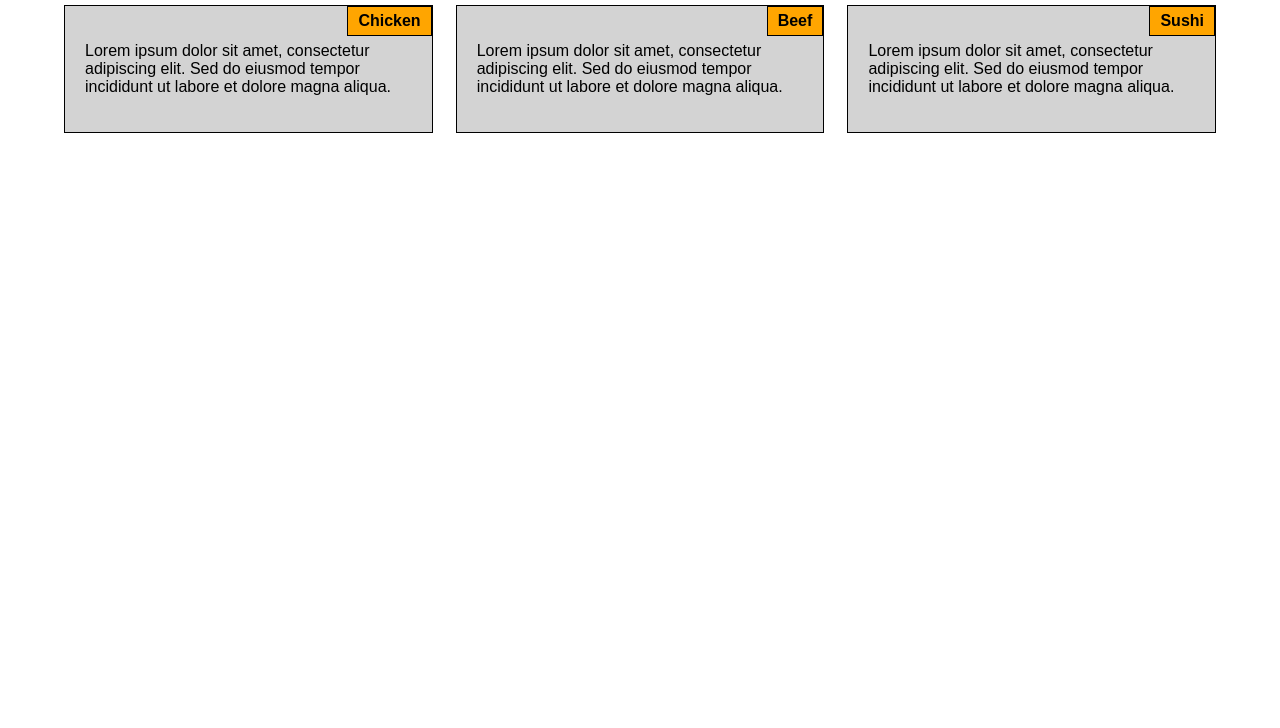
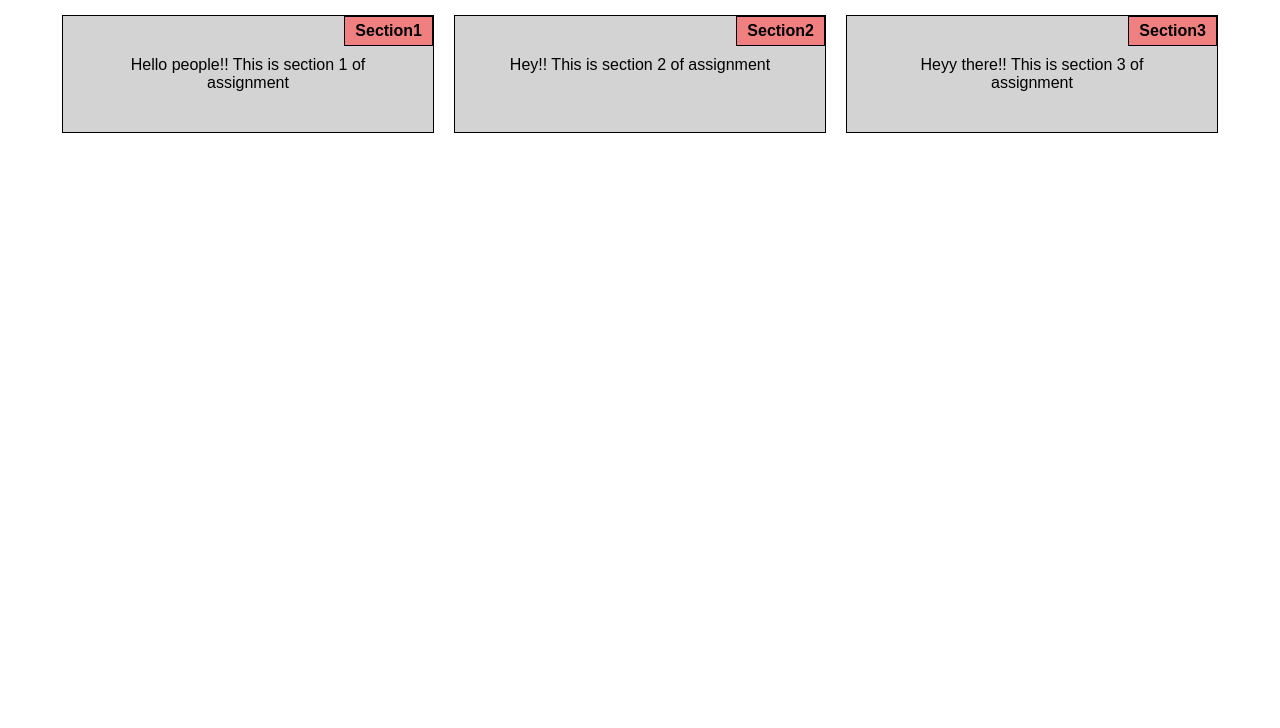
Before and after one commit to jahnavikamana/CSS_Evaluate, a plain HTML site: page index.html in a window 1280 px wide. Shown: the part 72-800 px from the top of the page. Drawn offline with Linux system fonts and the light colour scheme.

Commit message:
Required changes are made

```diff
--- a/index.html
+++ b/index.html
@@ -3,24 +3,24 @@
 <head>
     <meta charset="UTF-8">
     <meta name="viewport" content="width=device-width, initial-scale=1.0">
-    <title>Responsive Page</title>
+    <title>Responsive page</title>
     <link rel="stylesheet" href="styles.css">
 </head>
 <body>
-    <h1>Responsive Layout</h1>
+    <h1>Welcome to course</h1>
     <div class="container">
-        <section class="box chicken">
-            <div class="title">Chicken</div>
-            <p>Lorem ipsum dolor sit amet, consectetur adipiscing elit. Sed do eiusmod tempor incididunt ut labore et dolore magna aliqua.</p>
-        </section>
-        <section class="box beef">
-            <div class="title">Beef</div>
-            <p>Lorem ipsum dolor sit amet, consectetur adipiscing elit. Sed do eiusmod tempor incididunt ut labore et dolore magna aliqua.</p>
-        </section>
-        <section class="box sushi">
-            <div class="title">Sushi</div>
-            <p>Lorem ipsum dolor sit amet, consectetur adipiscing elit. Sed do eiusmod tempor incididunt ut labore et dolore magna aliqua.</p>
-        </section>
+        <div class="box">
+            <div class="title">Section1</div>
+            <p>Hello people!! This is section 1 of assignment</p>
+        </div>
+        <div class="box">
+            <div class="title">Section2</div>
+            <p>Hey!! This is section 2 of assignment</p>
+        </div>
+        <div class="box">
+            <div class="title">Section3</div>
+            <p>Heyy there!! This is section 3 of assignment</p>
+        </div>
     </div>
 </body>
 </html>
--- a/styles.css
+++ b/styles.css
@@ -1,63 +1,67 @@
+* {
+    box-sizing: border-box;
+    margin: 0;
+    padding: 0;
+}
+
 body {
     font-family: Arial, sans-serif;
-    margin: 0;
-    padding: 0;
-    box-sizing: border-box;
+    text-align: center;
+    margin: 20px;
 }
 
 h1 {
-    text-align: center;
-    margin: 20px 0;
+    margin-bottom: 20px;
 }
 
 .container {
-    width: 90%;
-    margin: 0 auto;
+    width: 100%;
     display: flex;
     flex-wrap: wrap;
-    justify-content: space-between;
+    justify-content: center;
 }
 
 .box {
+    border: 1px solid black;
+    background-color: lightgray;
+    padding: 40px;
+    margin: 10px;
     position: relative;
-    border: 1px solid black;
-    padding: 20px;
-    background-color: lightgray;
-    box-sizing: border-box;
 }
 
 .title {
     position: absolute;
     top: 0;
     right: 0;
-    background-color: orange;
+    background-color: lightcoral;
+    color: black;
     padding: 5px 10px;
     border: 1px solid black;
     font-weight: bold;
 }
 
-/* Desktop View (992px and above) */
+.Section1 .title { background-color: pink; }
+.Section2 .title { background-color: red; }
+.Section3 .title { background-color: lightyellow; }
+
+
 @media (min-width: 992px) {
     .box {
-        width: 32%;
+        width: 30%;
     }
 }
 
-/* Tablet View (768px - 991px) */
 @media (min-width: 768px) and (max-width: 991px) {
     .box {
-        width: 48%;
-        margin-bottom: 2%;
+        width: 45%;
     }
-    .box:nth-child(3) {
+    .Section3 {
         width: 100%;
     }
 }
 
-/* Mobile View (767px and below) */
 @media (max-width: 767px) {
     .box {
         width: 100%;
-        margin-bottom: 10px;
     }
 }
```
